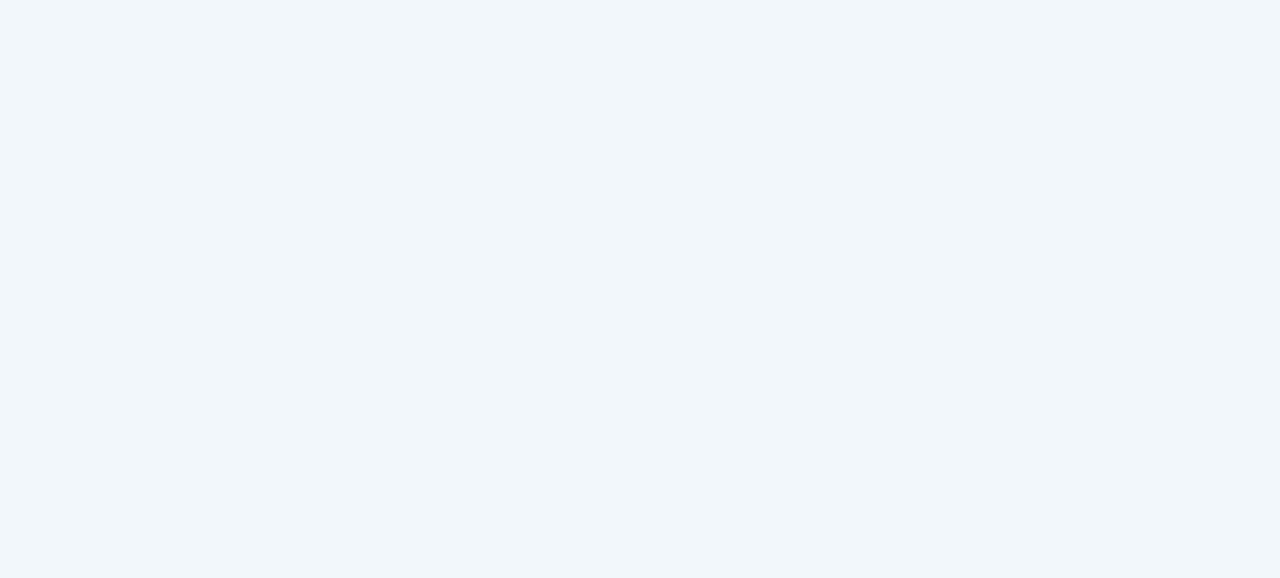
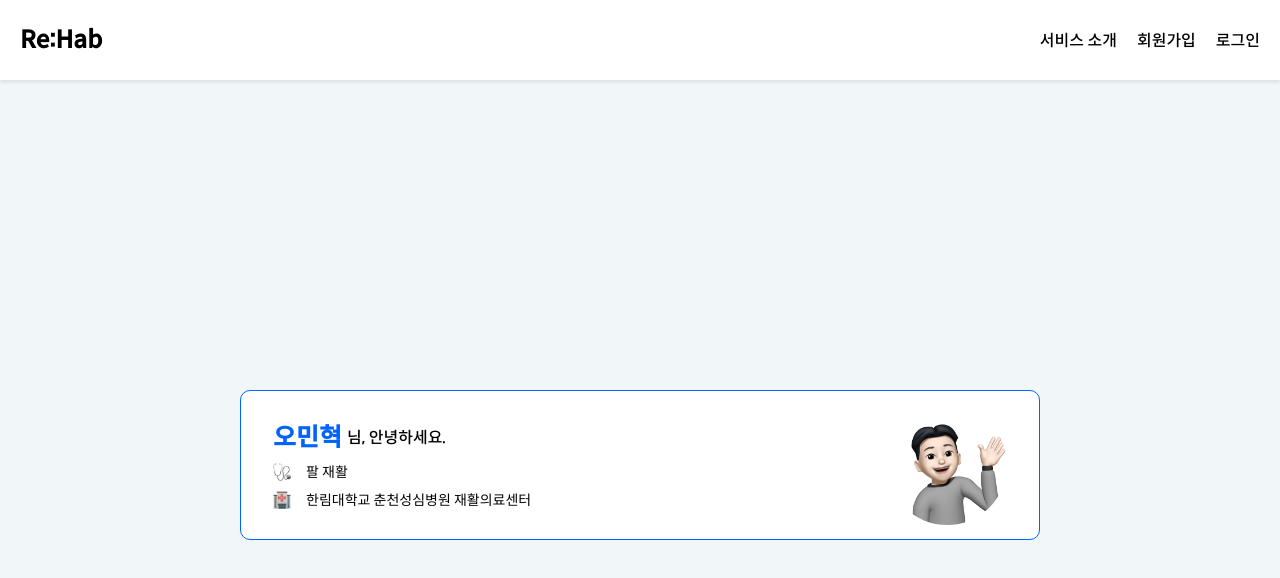
Before and after one commit to sync-without-async/Rehab-FrontEnd, a React (Vite) app: page /theradashboard in a window 1280 px wide. Before the commit this address had no page. Shown: the top 578 px of the page. Built offline with nearby package versions, Linux system fonts and the light colour scheme.

Commit message:
Feat: 재활치료사 대시보드 헤더 컴포넌트 구현 (login-api 연결)

```diff
--- a/src/App.jsx
+++ b/src/App.jsx
@@ -10,6 +10,7 @@ import DoctorChartPage from './pages/Doctor/DoctorChartPage.jsx';
 import DoctorDetailPage from './pages/Doctor/DoctorDetailPage.jsx';
 import DoctorPatientListPage from './pages/Doctor/DoctorPatientListPage.jsx';
 import DoctorUntactReservePage from './pages/Doctor/DoctorUntactReservePage.jsx';
+import TheraDashBoardPage from './pages/Therapist/TheraDashBoardPage.jsx';
 import styled from "styled-components";
 import "./App.scss";
 
@@ -34,6 +35,7 @@ function App() {
           <Route path="/doctordetail" element={<DoctorDetailPage />} />
           <Route path="/doctorpatientlist" element={<DoctorPatientListPage />} />
           <Route path="/doctoruntactreserve" element={<DoctorUntactReservePage />} />
+          <Route path="/theradashboard" element={<TheraDashBoardPage  />} />
         </Routes>
       </Container>
     </Router>
--- /dev/null
+++ b/src/components/TherapistDashBoard/TheraDashHeader.jsx
@@ -0,0 +1,105 @@
+import { useState, useEffect } from 'react';
+import styled from 'styled-components';
+import TheraImage from '../../assets/images/user/Otherapist.png';
+import {userLogin} from "../../librarys/login-api";
+import IconDoctor from '../../assets/icons/icondoctor.png';
+import IconHospital from '../../assets/icons/iconhospital.png';
+
+const Container = styled.div`
+    width: 800px;
+    height: 150px;
+    border-radius: 10px;
+    border: 1px solid #0064FF;
+    background-color: #FFFFFF;
+    display: flex;
+    justify-content: space-between;
+    align-items: center;
+    padding: 24px 32px;
+`;
+
+const TextContainer = styled.div`
+    display: flex;
+    flex-direction: column;
+    gap: 5px;
+`;
+
+const Greeting = styled.div`
+    display: flex;
+    align-items: center;
+    gap: 5px;
+`;
+
+const UserName = styled.span`
+    font-size: 25px;
+    color: #0064FF;
+    font-family: 'Spoqa Han Sans Neo', 'sans-serif';
+    font-weight: 700;
+`;
+
+const GreetingText = styled.span`
+    font-size: 16px;
+    color: #000000;
+    font-family: 'Spoqa Han Sans Neo', 'sans-serif';
+    font-weight: 500;
+`;
+
+const Avatar = styled.img`
+    width: 120px;
+    height: 120px;
+    border-radius: 50%;
+`;
+
+const Icon = styled.img`
+  width: 18px;
+  height: 18px;
+  margin-right: 5px;
+`;
+
+const InfoText = styled.span`
+  font-size: 14px;
+  font-weight: 300;
+  margin-left: 10px;
+`;
+
+const AppointmentInfo = styled.div`
+  display: flex;
+  align-items: center;
+  margin-top: 5px;
+`;
+
+const DoctorDashHeader = () => {
+  const [userData, setUserData] = useState(null);
+
+  useEffect(() => {
+    async function fetchUserData() {
+      const data = await userLogin('therapist', '123456');
+      if (data) {
+        setUserData(data);
+      }
+    }
+    fetchUserData();
+  }, []);
+
+  if (!userData) return null;
+
+  return (
+    <Container>
+      <TextContainer>
+        <Greeting>
+          <UserName>{userData.name}</UserName>
+          <GreetingText>님, 안녕하세요.</GreetingText>
+        </Greeting>
+        <AppointmentInfo>
+          <Icon src={IconDoctor} alt="Doctor" />
+          <InfoText>{userData.major}</InfoText>
+        </AppointmentInfo>
+        <AppointmentInfo>
+          <Icon src={IconHospital} alt="Hospital" />
+          <InfoText>{userData.workplace}</InfoText>
+        </AppointmentInfo>
+      </TextContainer>
+      <Avatar src={TheraImage} alt="User Avatar" />
+    </Container>
+  );
+}
+export default DoctorDashHeader;
--- /dev/null
+++ b/src/pages/Therapist/TheraDashBoardPage.jsx
@@ -0,0 +1,30 @@
+import styled from 'styled-components';
+import Header from '../../components/Header/Header';
+import TheraDashHeader from '../../components/TherapistDashBoard/TheraDashHeader'
+const PageContainer = styled.div`
+  display: flex;
+  flex-direction: column;
+  height: 100vh;
+`;
+
+const CenteredContainer = styled.div`
+  display: flex;
+  flex-direction: column;
+  justify-content: center;
+  align-items: center;
+  flex: 1;
+  margin-top: 50px;
+`;
+
+const TheraDashBoardPage = () => {
+  return (
+    <PageContainer>
+      <Header/>
+      <CenteredContainer>
+        <TheraDashHeader/>
+      </CenteredContainer>
+    </PageContainer>
+  );
+}
+
+export default TheraDashBoardPage;
```
Also changed, not shown: src/assets/icons/iconexercise.png (added).
